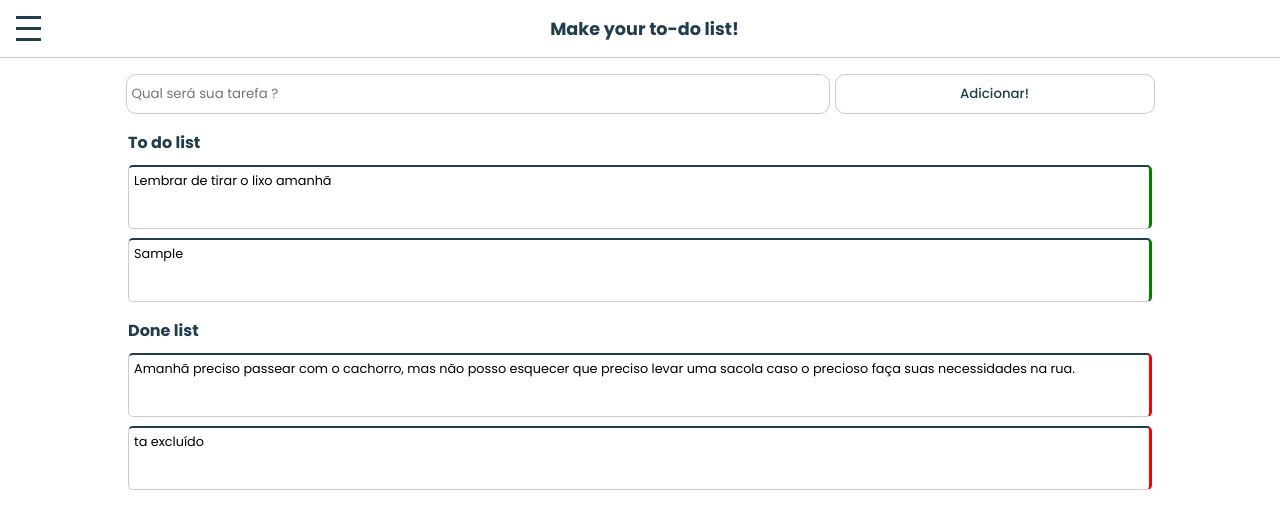
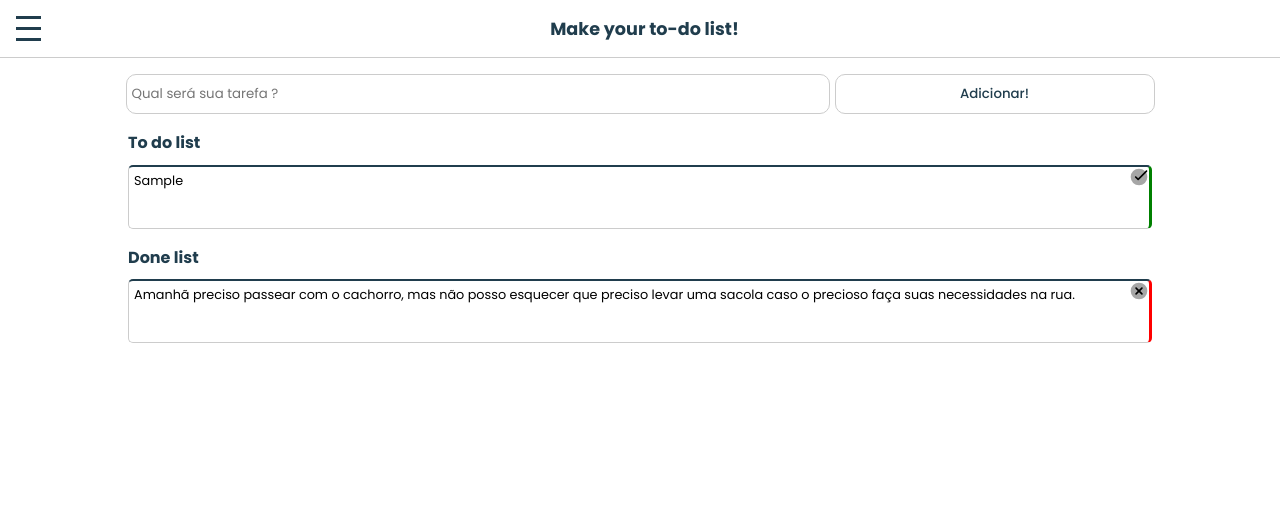
Before and after one commit to davi-rdgr/vue-front-end-to_do, a Vue app: page / in a window 1280 px wide. Both pictures are taken after typing "Sample" into the empty fields and a click on the input "Adicionar!". Shown: the top 528 px of the page. Built offline with nearby package versions, Linux system fonts and the light colour scheme.

Commit message:
feat: inserção para array to-do está funcional, mudança de to-do para done está funcional, botões svg adicionados

```diff
--- a/index.html
+++ b/index.html
@@ -16,5 +16,4 @@
   <script type="module" src="/src/main.js"></script>
 
 </body>
-
 </html>
--- a/src/App.vue
+++ b/src/App.vue
@@ -1,28 +1,31 @@
 <script setup>
-import { ref } from 'vue';
+import { ref } from "vue";
 
-//array
+//arrays para guardar to-do e done
 let arrayTask = ref([]);
-let arrayExclude = ref(["ta excluído"]);
+let arrayExclude = ref([]);
 
 const adicionarTaskSubmit = (e) => {
   e.preventDefault();
 
   adicionarTask();
-
-}
+};
 // função para adicionar uma task
 const adicionarTask = () => {
-  let task = document.querySelector('.main_input_task');
-
+  // mudar de posição depois:
+  let task = document.querySelector(".main_input_task");
   arrayTask.value.push(task.value);
   task.value = "";
-}
-
+};
+// função para passar a task para done
+const alterarDoneList = (index, task) => {
+  console.log(index);
+  arrayExclude.value.push(task);
+  arrayTask.value.splice(index, 1);
+};
 </script>
 
 <template>
-
   <header>
     <section class="header_sec">
       <div class="burguer_button_content">
@@ -39,8 +42,13 @@ const adicionarTask = () => {
     <section class="form_sec">
       <form @submit="adicionarTaskSubmit" method="post">
         <div class="main_form_style">
-          <input class="main_input_task" type="text" name="tarefa" placeholder="Qual será sua tarefa ?">
-          <input class="main_input_submit" type="submit" value="Adicionar!">
+          <input
+            class="main_input_task"
+            type="text"
+            name="tarefa"
+            placeholder="Qual será sua tarefa ?"
+          />
+          <input class="main_input_submit" type="submit" value="Adicionar!" />
         </div>
       </form>
     </section>
@@ -49,14 +57,12 @@ const adicionarTask = () => {
       <div class="todo_content">
         <h2>To do list</h2>
         <section class="todo_lists">
-          <article class="todo_article">
+          <article v-for="(task, index) in arrayTask" :key="index" class="todo_article">
             <ul>
-              <li>Lembrar de tirar o lixo amanhã</li>
-            </ul>
-          </article>
-          <article v-for="task in arrayTask" class="todo_article">
-            <ul>
-              <li> {{ task }}</li>
+              <li>{{ task }}</li>
+              <div class="teste" @click="alterarDoneList(index, task)">
+                <img src="/icons8-selecionado.svg" alt="" />
+              </div>
             </ul>
           </article>
         </section>
@@ -68,9 +74,11 @@ const adicionarTask = () => {
         <section class="do_lists">
           <article class="do_article">
             <ul>
-              <li>Amanhã preciso passear com o cachorro, mas não posso esquecer que preciso levar uma
-                sacola
-                caso o precioso faça suas necessidades na rua.</li>
+              <li>
+                Amanhã preciso passear com o cachorro, mas não posso esquecer que preciso
+                levar uma sacola caso o precioso faça suas necessidades na rua.
+              </li>
+              <div class="teste"><img src="/icons8-cancelar(1).svg" alt="" /></div>
             </ul>
           </article>
           <article v-for="exclude in arrayExclude" class="do_article">
@@ -81,7 +89,5 @@ const adicionarTask = () => {
         </section>
       </div>
     </section>
-
   </main>
-
 </template>
--- a/src/assets/styles/style.css
+++ b/src/assets/styles/style.css
@@ -134,6 +134,7 @@ section {
     font-size: .8rem;
     color: var(--preto);
     padding-bottom: .8rem;
+    word-wrap: break-word;
 }
 
 @media screen and (min-width: 481px) and (max-width: 768px) {
@@ -154,3 +155,15 @@ section {
     Small screens, laptops – 769px — 1024px.
     Desktops, large screens – 1025px — 1200px.
     Extra large screens, TV – 1201px, and more.*/
+
+.todo_article, .do_article {
+    position: relative;
+}
+
+.teste {
+    height: 20px;
+    width: 20px;
+    position: absolute;
+    top: 0;
+    right: 0;
+}
```
Also changed, not shown: icons8-cancelar(1).svg (added), icons8-selecionado.svg (added).
